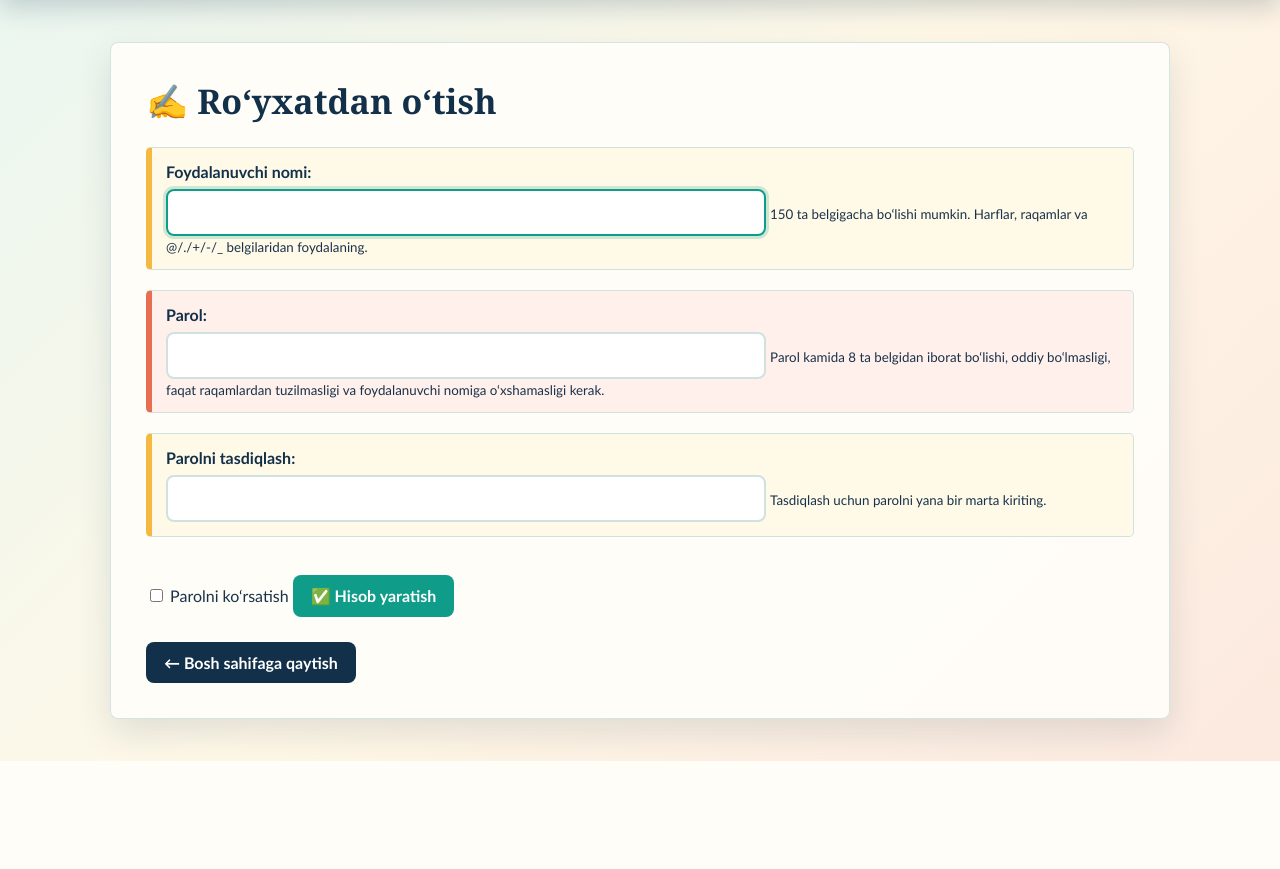
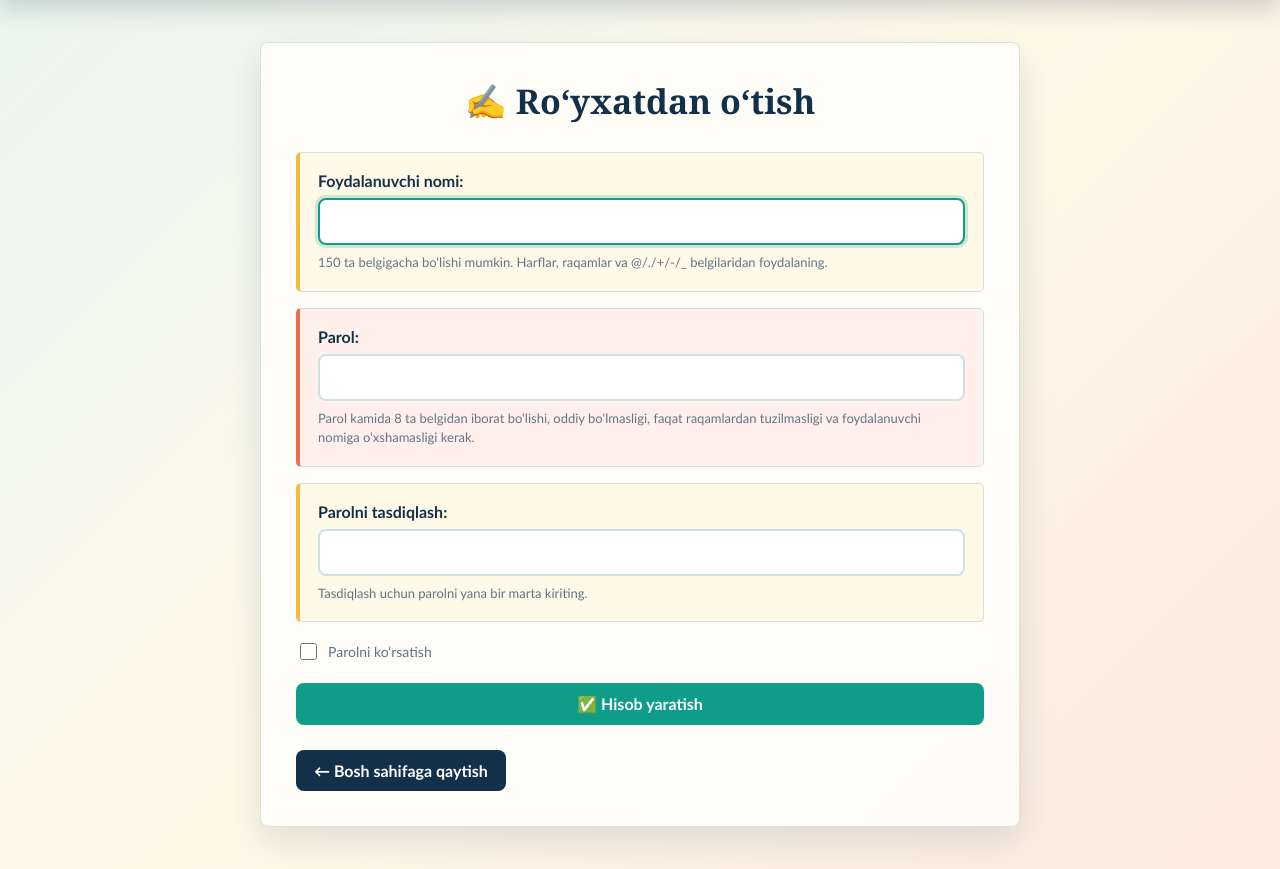
Before and after one commit to Behzod-max/university_system, a Django app: page /signup/ in a window 1280 px wide. Shown: the part 167-1036 px from the top of the page. Before the commit the page ends 928 px from the top, so only its background shows below. Run offline with Django 5.2, Linux system fonts and the light colour scheme; parts of the project's set-up code (start-up, migrations or seed data) failed here and were passed over.

Commit message:
Polish signup page styling

```diff
--- a/university/static/university/css/style.css
+++ b/university/static/university/css/style.css
@@ -165,6 +165,67 @@ header h1 {
 .detail-card {
     padding: 35px;
     border-radius: 8px;
+}
+
+.signup-card {
+    max-width: 760px;
+    margin: 0 auto;
+}
+
+.signup-card .subject-title {
+    margin-bottom: 28px;
+    text-align: center;
+}
+
+.signup-card .form-group {
+    padding: 18px;
+    margin-bottom: 16px;
+    border-left-width: 4px;
+    background: rgba(241, 247, 250, 0.7);
+}
+
+.signup-card .form-group input {
+    display: block;
+    max-width: none;
+    margin-bottom: 8px;
+    background: #ffffff;
+}
+
+.signup-card .form-group small {
+    display: block;
+    max-width: 620px;
+    color: var(--muted);
+    font-size: 13px;
+    line-height: 1.5;
+}
+
+.signup-card .errorlist {
+    padding: 0;
+    margin: 6px 0 0;
+    color: var(--coral);
+    font-size: 13px;
+    list-style: none;
+}
+
+.signup-card form > label {
+    display: flex;
+    align-items: center;
+    gap: 8px;
+    margin: 18px 0 8px;
+    color: var(--muted);
+    font-size: 14px;
+    cursor: pointer;
+}
+
+.signup-card form > label input {
+    width: 17px;
+    height: 17px;
+    accent-color: var(--teal);
+}
+
+.signup-card .detail-btn {
+    width: 100%;
+    margin-top: 12px;
 }
 
 .welcome-card {
--- a/university/templates/university/signup.html
+++ b/university/templates/university/signup.html
@@ -5,7 +5,7 @@
     <meta charset="UTF-8">
     <meta name="viewport" content="width=device-width, initial-scale=1.0">
     <title>Ro‘yxatdan o‘tish</title>
-    <link rel="stylesheet" href="{% static 'university/css/style.css' %}?v=3">
+    <link rel="stylesheet" href="{% static 'university/css/style.css' %}?v=6">
 </head>
 <body>
 <header>
@@ -15,7 +15,7 @@
     </nav>
 </header>
 <div class="container">
-    <div class="detail-card">
+    <div class="detail-card signup-card">
         <h1 class="subject-title">✍️ Ro‘yxatdan o‘tish</h1>
         <form method="post">
             {% csrf_token %}
```
